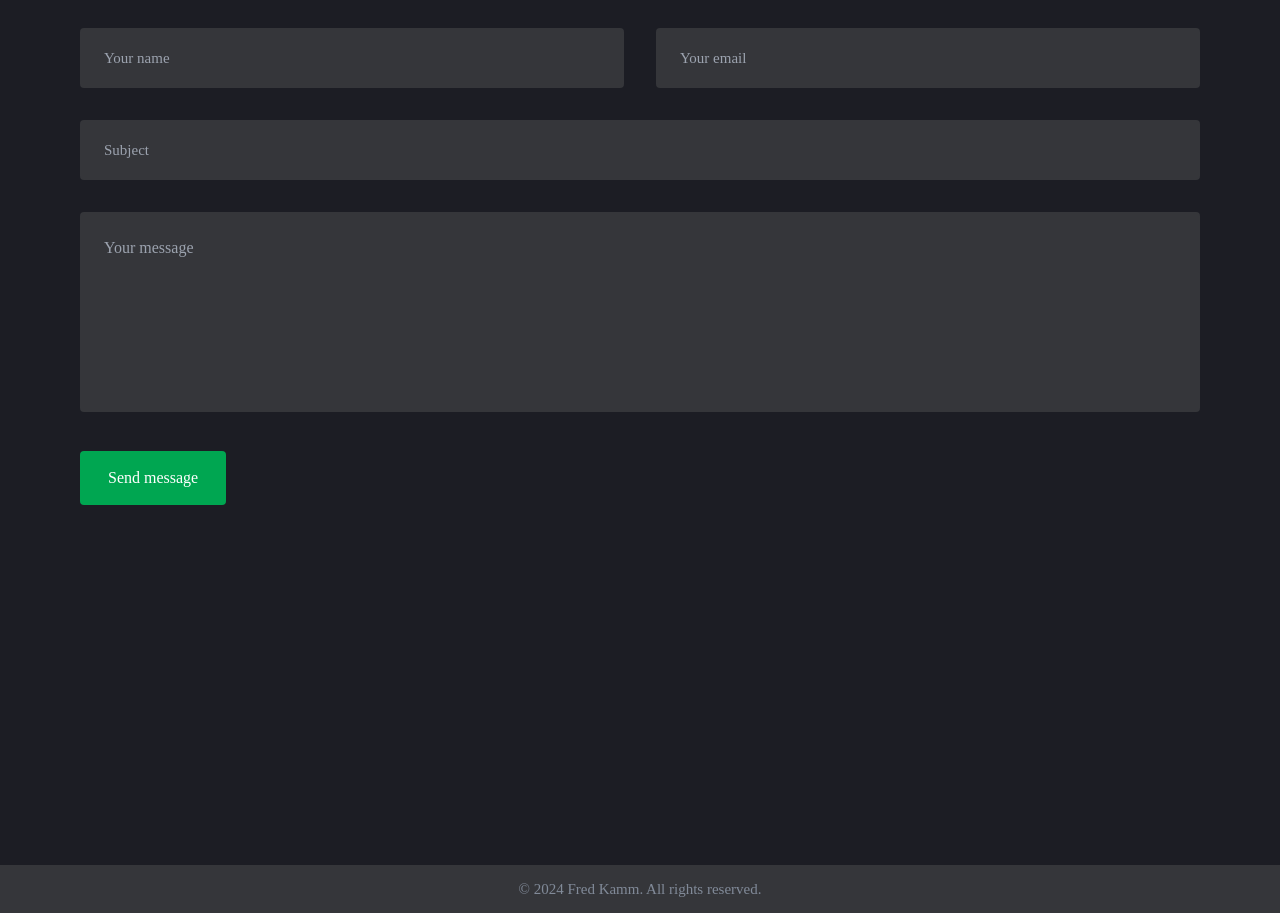
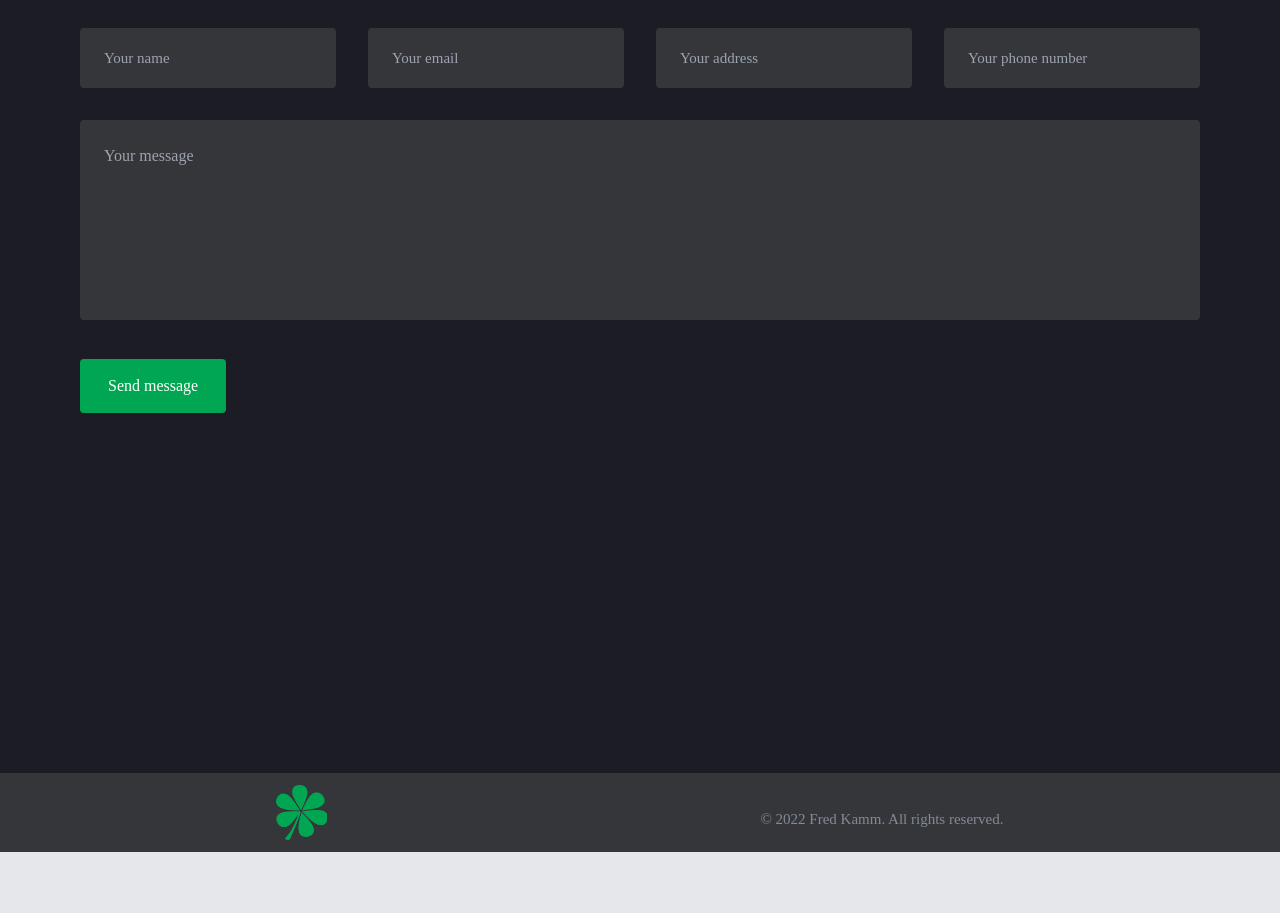
Before and after one commit to fredkamm/odonell-contracting, a React (Vite) app: page / in a window 1280 px wide. Shown: the part 2380-3293 px from the top of the page. After the commit the page ends 3232 px from the top, so only its background shows below. Built offline with nearby package versions, Linux system fonts and the light colour scheme.

Commit message:
form update

```diff
--- a/src/components/footer/Footer.jsx
+++ b/src/components/footer/Footer.jsx
@@ -1,15 +1,29 @@
 import React from "react";
+import Logo from "../../assets/images/url_logo.png";
 
 export default function Footer() {
   return (
-    <footer className="bg-tertiary">
-      <div className="container mx-auto">
-        <div className="flex flex-col p-3 lg:flex-row space-y-6 lg:space-y-3 items-center justify-around md:space-y-1">
-          <p className="text-paragraph opacity-80 text-[15px]">
-            &copy; 2024 Fred Kamm. All rights reserved.
-          </p>
+    <footer className='bg-tertiary'>
+    <div className='container mx-auto'>
+      <div className='flex flex-col p-3 md:flex-row space-y-6 lg:space-y-3 items-center justify-around md:space-y-1'>
+        {/* <div className='flex space-x-6 items-center justify-center'>
+          {social.map((item, index) => {
+            const { href, icon } = item;
+            return (
+              <a className='text-accent text-base' href={href} key={index}>
+                {icon}
+              </a>
+            );
+          })}
+        </div> */}
+        <div>
+          <img className='max-h-[55px] max-w-[51px]' src={Logo} alt='' />
         </div>
+        <p className='text-paragraph opacity-80 text-[15px]'>
+          &copy; 2022 Fred Kamm. All rights reserved.
+        </p>
       </div>
-    </footer>
+    </div>
+  </footer>
   );
 }
--- a/src/pages/ContactPage.jsx
+++ b/src/pages/ContactPage.jsx
@@ -121,16 +121,25 @@ const Contact = () => {
                 onChange={handleInputChange}
                 required
               />
+              <input
+                className="input bg-tertiary rounded"
+                type="text"
+                name="address"
+                placeholder="Your address"
+                value={formData.name}
+                onChange={handleInputChange}
+                required
+              />
+              <input
+                className="input bg-tertiary rounded"
+                type="text"
+                name="phone"
+                placeholder="Your phone number"
+                value={formData.email}
+                onChange={handleInputChange}
+                required
+              />
             </div>
-            <input
-              className="input bg-tertiary rounded"
-              type="text"
-              name="subject"
-              placeholder="Subject"
-              value={formData.subject}
-              onChange={handleInputChange}
-              required
-            />
             <textarea
               className="textarea bg-tertiary rounded"
               name="message"
--- a/src/pages/HomePage.jsx
+++ b/src/pages/HomePage.jsx
@@ -127,16 +127,25 @@ export default function HomePage() {
                 onChange={handleInputChange}
                 required
               />
+              <input
+                className="input bg-tertiary rounded"
+                type="text"
+                name="address"
+                placeholder="Your address"
+                value={formData.name}
+                onChange={handleInputChange}
+                required
+              />
+              <input
+                className="input bg-tertiary rounded"
+                type="text"
+                name="phone"
+                placeholder="Your phone number"
+                value={formData.email}
+                onChange={handleInputChange}
+                required
+              />
             </div>
-            <input
-              className="input bg-tertiary rounded"
-              type="text"
-              name="subject"
-              placeholder="Subject"
-              value={formData.subject}
-              onChange={handleInputChange}
-              required
-            />
             <textarea
               className="textarea bg-tertiary rounded"
               name="message"
```
